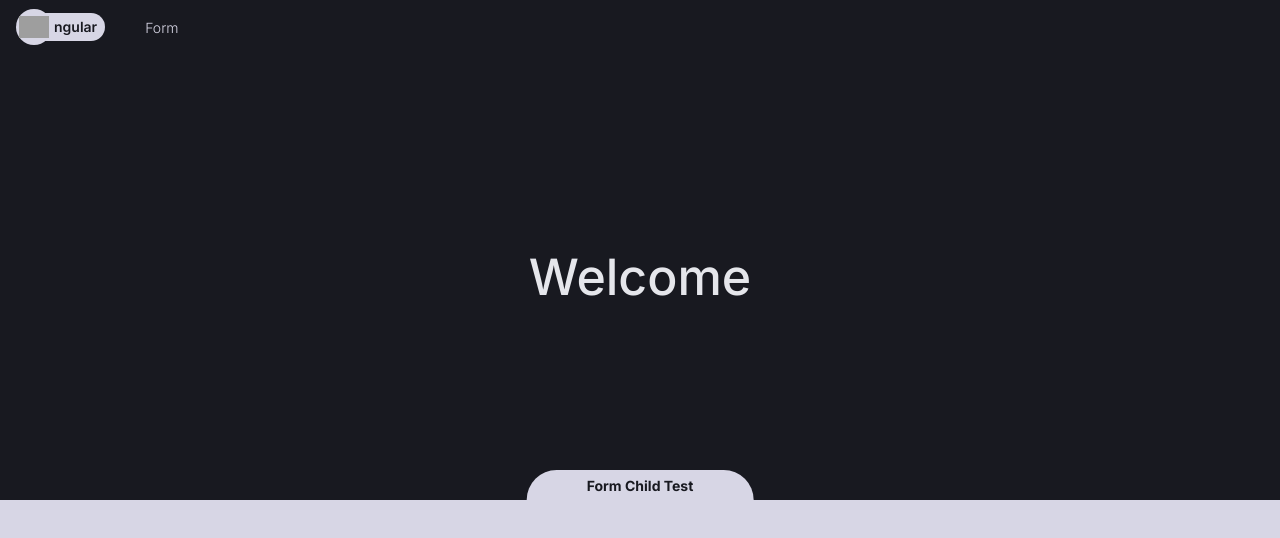
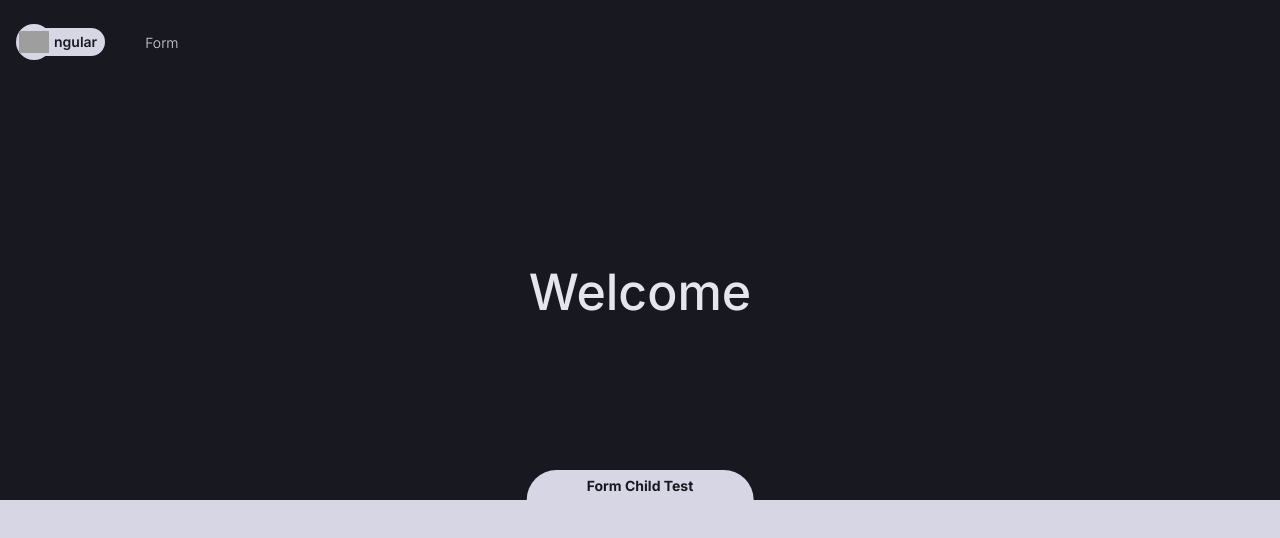
Before and after one commit to DevJaGz/angular-schematic-form-child, an Angular app: page / in a window 1280 px wide. Shown: the top 538 px of the page. Built offline with nearby package versions, Linux system fonts and the light colour scheme; grey boxes are pictures that could not be loaded; a web font is replaced by a local one.

Commit message:
Increment padding for navbar

```diff
--- a/src/app/core/components/navbar/navbar.component.scss
+++ b/src/app/core/components/navbar/navbar.component.scss
@@ -16,10 +16,7 @@
 nav {
   display: flex;
   align-items: center;
-  height: 54px;
-  padding-left: 16px;
-  padding-right: 16px;
-
+  padding: 24px 16px;
   // @include glass;
   section {
     .brand {
```
